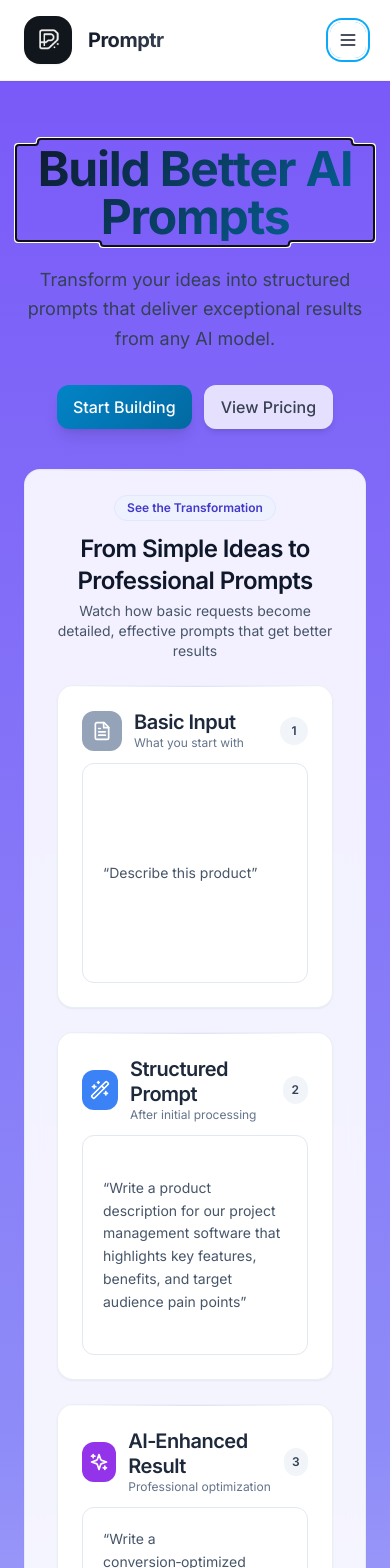
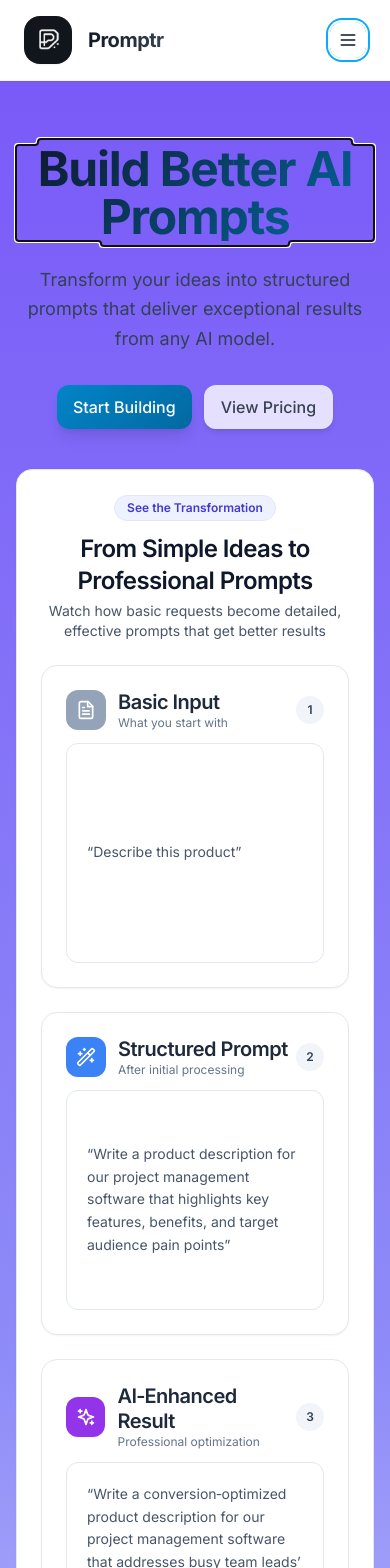
Before and after one commit to JeanDecroos/XMLPrompt, a React (Vite) app in the folder frontend/: page / in a window 390 px wide. Shown: the top 1568 px of the page. Built offline with nearby package versions, Linux system fonts and the light colour scheme; no server answers.

Commit message:
chore(ui): revert marketing cards to original white scheme (borders/shadows)

```diff
--- a/frontend/src/components/marketing/Hero.jsx
+++ b/frontend/src/components/marketing/Hero.jsx
@@ -4,7 +4,7 @@ import { trackEvent } from '../../lib/analytics'
 
 const Hero = React.forwardRef((props, ref) => {
   return (
-    <div className="max-w-6xl mx-auto px-4 md:px-6 text-center">
+    <div className="max-w-6xl mx-auto px-4 md:px-6 text-center text-slate-900">
       <h1
         ref={ref}
         tabIndex="-1"
--- a/frontend/src/components/marketing/TransformationDeck.jsx
+++ b/frontend/src/components/marketing/TransformationDeck.jsx
@@ -2,7 +2,7 @@ import React from 'react'
 import { FileText, Wand2, Sparkles } from 'lucide-react'
 
 const StepCard = ({ icon: Icon, step, title, subtitle, children, accent }) => (
-  <div className="card rounded-2xl border border-slate-200/70 bg-white shadow-sm">
+  <div className="rounded-2xl border border-slate-200 shadow-sm bg-white">
     <div className="card-body">
       <div className="flex items-center justify-between mb-3">
         <div className="flex items-center gap-3">
@@ -30,7 +30,7 @@ const StepCard = ({ icon: Icon, step, title, subtitle, children, accent }) => (
 const TransformationDeck = () => {
   return (
     <div className="max-w-6xl mx-auto px-4 md:px-6">
-      <div className="card rounded-2xl bg-white/90 border border-slate-200/70 shadow-sm">
+      <div className="rounded-2xl bg-white border border-slate-200 shadow-sm">
         <div className="card-body">
           <div className="text-center mb-6">
             <span className="inline-flex items-center px-3 py-1 rounded-full text-xs font-semibold bg-indigo-50 text-indigo-700 border border-indigo-100">See the Transformation</span>
--- a/frontend/src/components/marketing/ValueProps.jsx
+++ b/frontend/src/components/marketing/ValueProps.jsx
@@ -2,8 +2,8 @@ import React from 'react'
 import { LayoutGrid, Brain, Zap } from 'lucide-react'
 
 const Item = ({ icon: Icon, title, children, accent }) => (
-  <div className="card rounded-2xl border border-slate-200/70 bg-white shadow-sm">
-    <div className="card-body">
+  <div className="rounded-2xl border border-slate-200 shadow-sm bg-white">
+    <div className="p-6 md:p-8">
       <div className="flex items-center gap-3 mb-2">
         <div className={`w-10 h-10 rounded-xl flex items-center justify-center ${accent}`}>
           <Icon className="w-5 h-5 text-white" />
```
